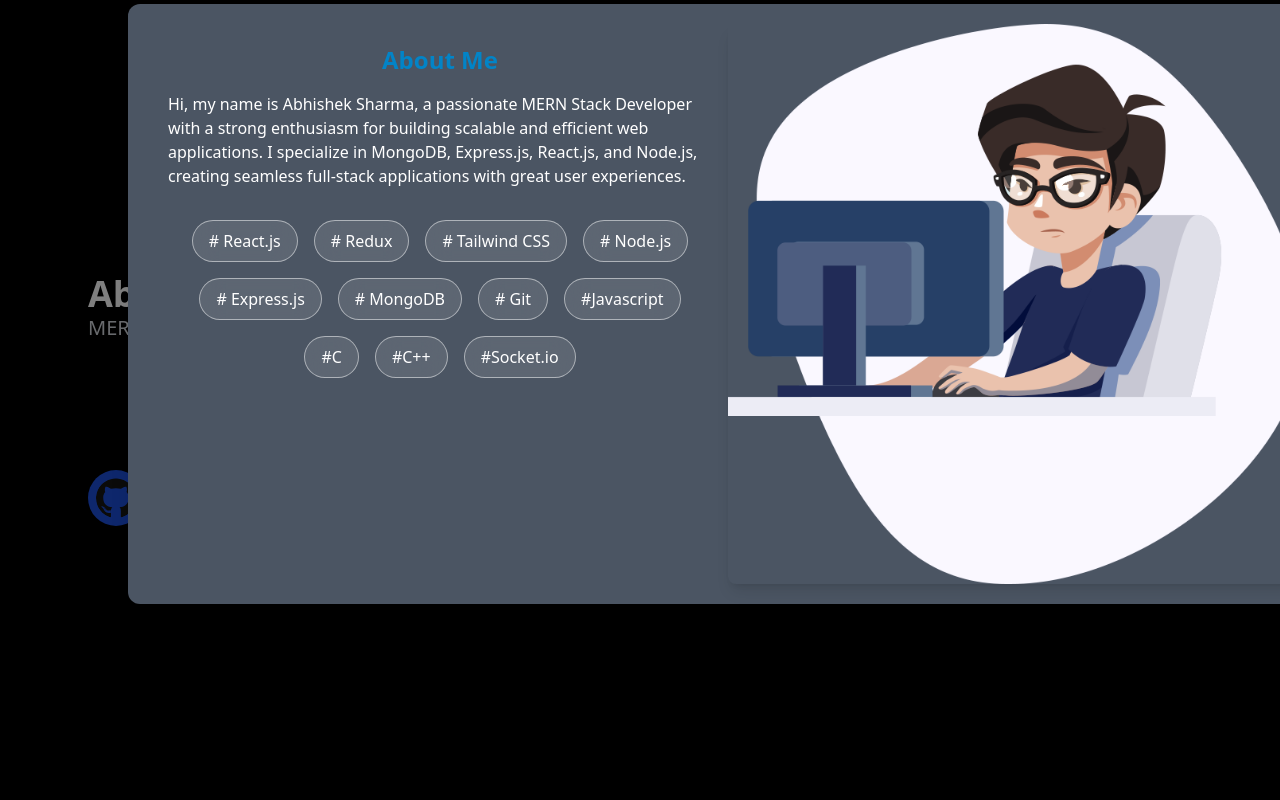
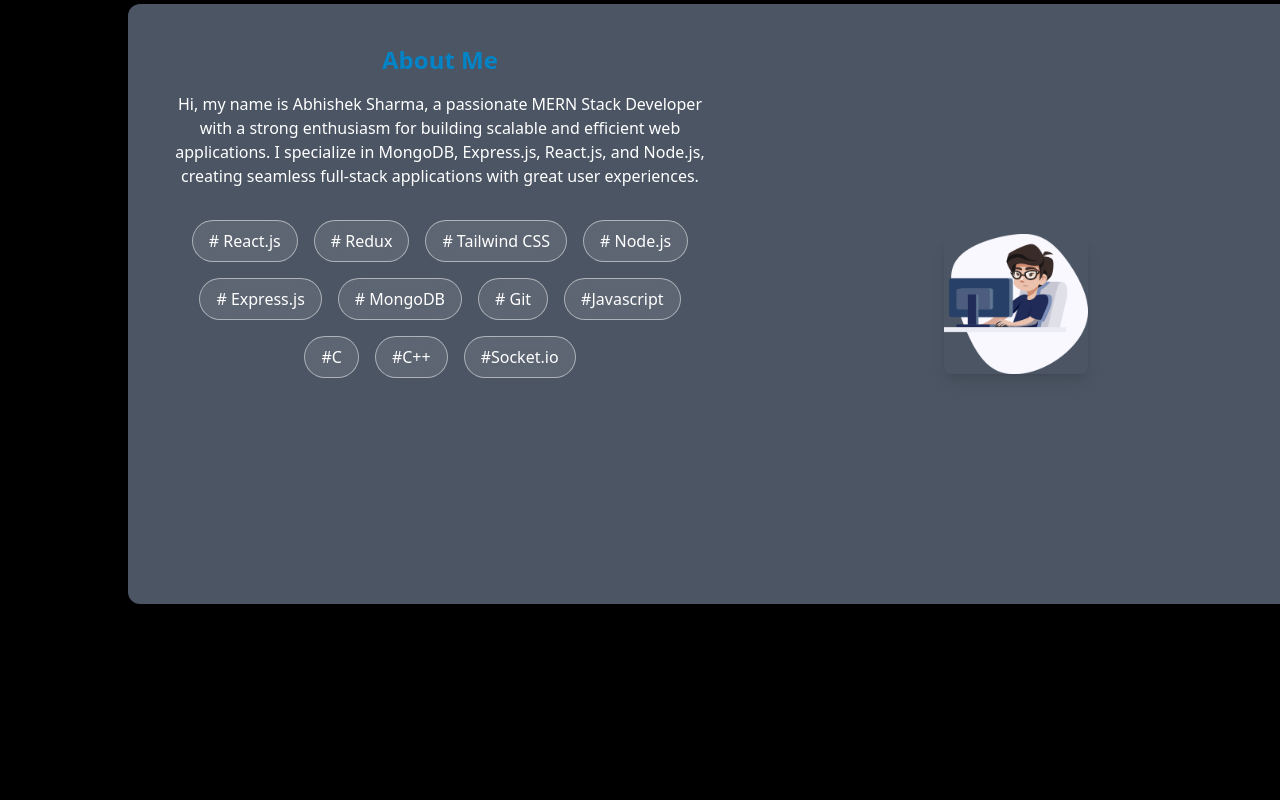
Before and after one commit to sharmaAbhi001/Abhi-Portfolio, a React (Vite) app: page / in a window 1280 px wide. Both pictures are taken after a click on the button "About me". Shown: the top 800 px of the page. Built offline with nearby package versions, Linux system fonts and the light colour scheme.

Commit message:
responsive

```diff
--- a/src/components/AboutAnimation.jsx
+++ b/src/components/AboutAnimation.jsx
@@ -4,7 +4,6 @@ import Skills from "./Skills";
 import closeIcon from "/assets/cross-close-svgrepo-com.svg";
 import homeRight from "/assets/home-right.png";
 import rightArrow from "/assets/right-arrow-svgrepo-com.svg";
-
 
 const AboutAnimation = () => {
   const [isVisible, setIsVisible] = useState(false);
@@ -29,7 +28,7 @@ const AboutAnimation = () => {
               initial={{ opacity: 0, scale: 0.5, y: 50 }}
               animate={{ opacity: 1, scale: 1, y: 0 }}
               exit={{ opacity: 0, scale: 0.5, y: 50 }}
-              className="w-[1200px] h-[600px] bg-gray-600 p-6 rounded-xl shadow-xl z-50 fixed top-1 left-[10%] transform -translate-x-1/2 -translate-y-1/2 flex flex-col items-center text-gray-900"
+              className=" md:ml-0 w-[460px] md:w-[1200px] h-[600px] bg-gray-600 p-6 rounded-xl shadow-xl z-50 md:fixed relative top-1 left-[10%] transform -translate-x-1/2 -translate-y-1/2 flex md:flex-col items-center text-gray-900"
             >
               <button
                 className="absolute top-4 right-4 w-6 h-6 bg-gray-800 p-1 rounded-full text-white"
@@ -45,16 +44,24 @@ const AboutAnimation = () => {
                     About Me
                   </h2>
                   <p className="text-white">
-                    Hi, my name is Abhishek Sharma, a passionate MERN Stack Developer with a strong enthusiasm for building scalable and efficient web applications. I specialize in MongoDB, Express.js, React.js, and Node.js, creating seamless full-stack applications with great user experiences.
+                    Hi, my name is Abhishek Sharma, a passionate MERN Stack
+                    Developer with a strong enthusiasm for building scalable and
+                    efficient web applications. I specialize in MongoDB,
+                    Express.js, React.js, and Node.js, creating seamless
+                    full-stack applications with great user experiences.
                   </p>
-                  <div className="mt-4">
+                  <div className="mt-4 hidden md:block">
                     <Skills />
                   </div>
                 </div>
 
                 {/* Right Image */}
-                <div className="w-1/2 flex items-center justify-center">
-                  <img src={homeRight} alt="Home Right" className="max-w-full h-auto rounded-lg shadow-lg" />
+                <div className="  md:w-1/2 flex items-center justify-center">
+                  <img
+                    src={homeRight}
+                    alt="Home Right"
+                    className=" w-36 md:max-w-full h-auto rounded-lg shadow-lg"
+                  />
                 </div>
               </div>
             </motion.div>
@@ -69,7 +76,9 @@ const AboutAnimation = () => {
         whileTap={{ scale: 0.95 }}
       >
         {!isVisible && "About me"}
-        {!isVisible && <img src={rightArrow} className="w-4 ml-2" alt="Arrow" />}
+        {!isVisible && (
+          <img src={rightArrow} className="w-4 ml-2" alt="Arrow" />
+        )}
       </motion.button>
     </div>
   );
--- a/src/components/Hero.jsx
+++ b/src/components/Hero.jsx
@@ -13,20 +13,24 @@ const Hero = () => {
     <div className="flex flex-col md:flex-row w-full max-w-6xl mx-auto items-center px-6 text-center md:text-left">
 
       {/* Left Section */}
-      <div className="text-white space-y-4 w-full md:w-1/2">
+      <div className="text-white flex flex-col items-center justify-center space-y-4 w-full px-4 md:w-1/2 text-center">
   <h1 className="text-3xl md:text-4xl font-bold">Abhishek Sharma</h1>
+
   <span className="text-lg md:text-xl text-gray-300">
     MERN Stack Developer
   </span>
-        <div className="md:mx-auto">
+
+  <div className="w-full flex justify-center">
     <AboutAnimation />
   </div>
+
+  {/* Social Icons */}
   <div className="flex space-x-6">
     <a href="https://github.com/sharmaAbhi001" target="_blank" rel="noopener noreferrer">
-          <img src="/assets/github-icon-1-logo-svgrepo-com.svg" className="w-14 bg-blue-700 rounded-full p-2" alt="GitHub" />
+      <img src="/assets/github-icon-1-logo-svgrepo-com.svg" className="w-12 md:w-14 bg-blue-700 rounded-full p-2" alt="GitHub" />
     </a>
     <a href="https://www.linkedin.com/in/codeburnerabhi/" target="_blank" rel="noopener noreferrer">
-          <img src="/assets/icons8-linkedin.svg" className="w-14 bg-blue-700 rounded-full p-2" alt="LinkedIn" />
+      <img src="/assets/icons8-linkedin.svg" className="w-12 md:w-14 bg-blue-700 rounded-full p-2" alt="LinkedIn" />
     </a>
   </div>
 </div>
```
Lines whose indentation alone changed are shown as unchanged.
